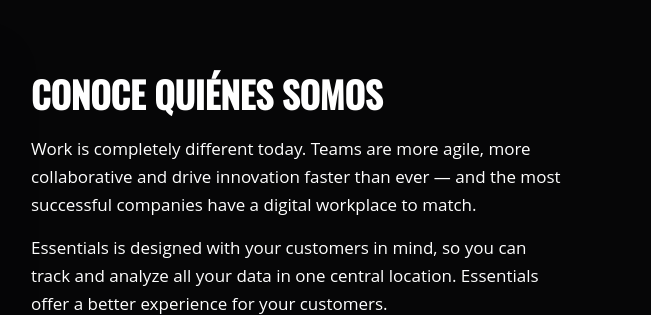
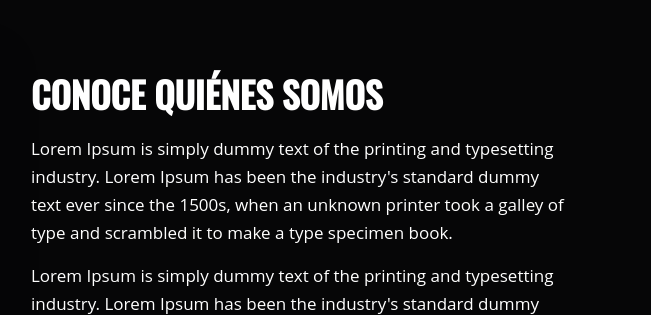
Before and after one commit to Rosy202299/taffprueba, a plain HTML site: page index.html in a window 1280 px wide. Shown: the part 2485-2800 px from the top of the page, 629-1280 px from the left. Drawn offline with nearby package versions, Linux system fonts and the light colour scheme.

Commit message:
Update index.html

```diff
--- a/index.html
+++ b/index.html
@@ -854,11 +854,11 @@
 
 
 
-                    <p class="white-text">Work is completely different today. Teams are more agile, more collaborative and drive innovation faster than ever — and the most successful companies have a digital workplace to match.</p>
-
-
-
-                    <p class="white-text">Essentials is designed with your customers in mind, so you can track and analyze all your data in one central location. Essentials offer a better experience for your customers.</p>
+                    <p class="white-text">Lorem Ipsum is simply dummy text of the printing and typesetting industry. Lorem Ipsum has been the industry's standard dummy text ever since the 1500s, when an unknown printer took a galley of type and scrambled it to make a type specimen book. </p>
+
+
+
+                    <p class="white-text">Lorem Ipsum is simply dummy text of the printing and typesetting industry. Lorem Ipsum has been the industry's standard dummy text ever since the 1500s, when an unknown printer took a galley of type and scrambled it to make a type specimen book. </p>
 
 
 
@@ -1119,7 +1119,7 @@
 
 
 
-					<p class="section-subtitle">There are many variations of passages of Lorem Ipsum available, but the majority<br>have suffered alteration, by injected humour, or new randomised words.</p>
+					<p class="section-subtitle">Lorem Ipsum is simply dummy text of the printing and typesetting industry. Lorem Ipsum has been the industry's standard dummy text ever since the 1500s, when an unknown printer took a galley of type and scrambled it to make a type specimen book. </p>
 
 
 
```
